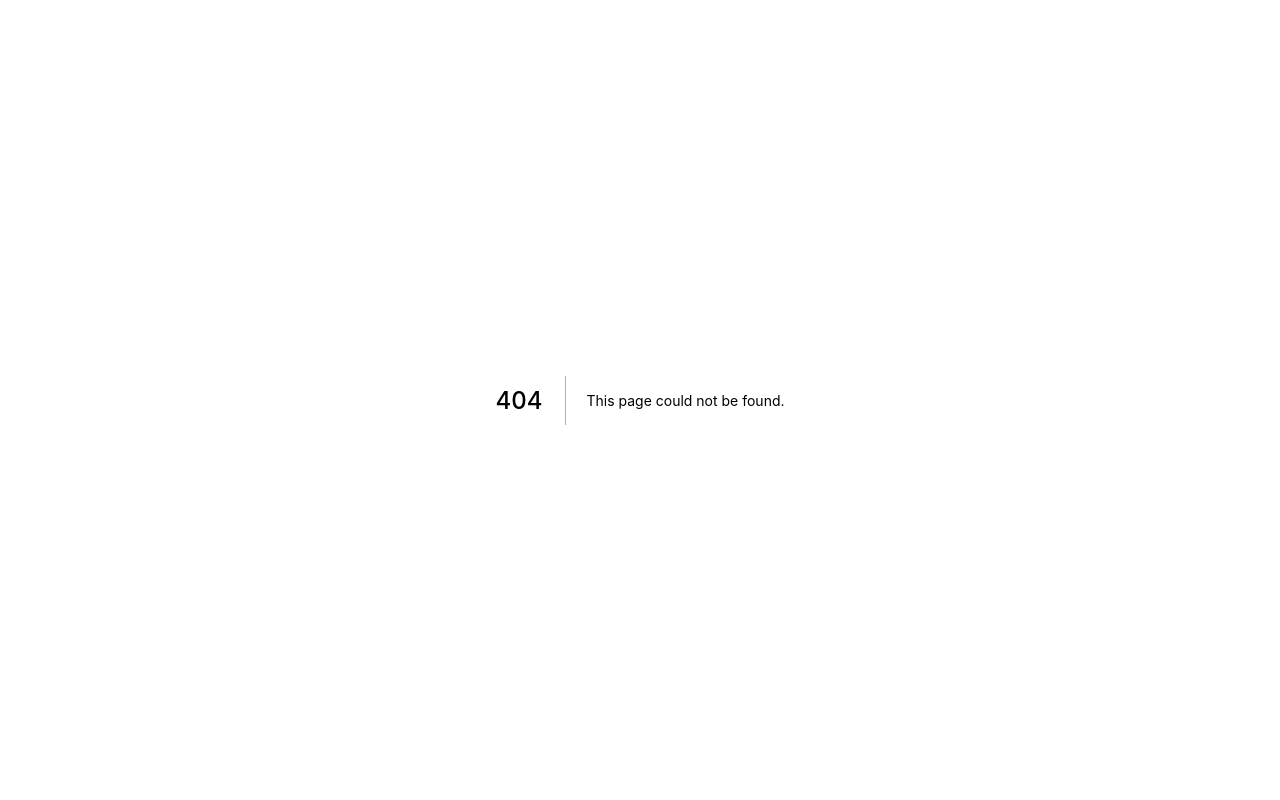
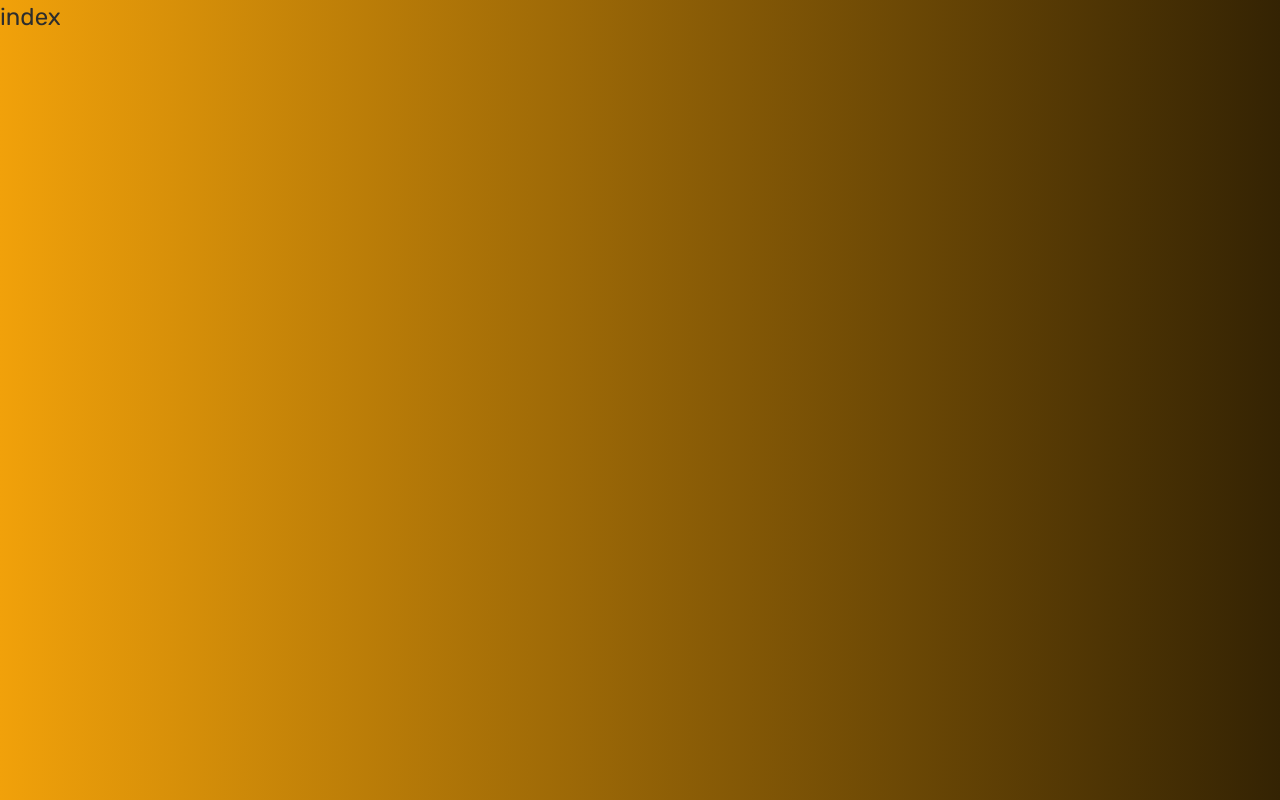
Before and after one commit to DanielSCustodio/Blog-Coderockr, a Next.js app: page /posts/1 in a window 1280 px wide. Before the commit this address had no page. Built offline with nearby package versions, Linux system fonts and the light colour scheme.

Commit message:
feat: Global style definition

```diff
--- /dev/null
+++ b/src/pages/404/index.tsx
@@ -0,0 +1,6 @@
+import React from 'react';
+import Link from 'next/link';
+
+export default function NotFound() {
+  return <span>404 - This page could not be found.</span>;
+}
--- a/src/pages/_document.tsx
+++ b/src/pages/_document.tsx
@@ -35,7 +35,7 @@ class MyDocument extends Document {
         <Head>
           <link rel="preconnect" href="https://fonts.gstatic.com" />
           <link
-            href="https://fonts.googleapis.com/css2?family=Roboto:wght@100;400;700&display=swap"
+            href="https://fonts.googleapis.com/css2?family=Rubik:wght@400;500;700&display=swap"
             rel="stylesheet"
           />
           <link rel="shortcut icon" href="/favicon.png" type="image/png" />
--- /dev/null
+++ b/src/pages/posts/[id].tsx
@@ -0,0 +1,5 @@
+import React from 'react';
+
+export default function Post() {
+  return <div>index</div>;
+}
--- /dev/null
+++ b/src/pages/posts/index.tsx
@@ -0,0 +1,5 @@
+import React from 'react';
+
+export default function Posts() {
+  return <div>index</div>;
+}
--- a/src/styles/global.ts
+++ b/src/styles/global.ts
@@ -2,7 +2,33 @@ import { createGlobalStyle } from 'styled-components';
 
 export const GlobalStyles = createGlobalStyle`
 
+  *{
+    box-sizing: border-box;
+    padding: 0;
+    margin: 0;
+  }
+
   body{
-    background-color: #131313;
+    background: linear-gradient(90deg, #F1A10A 0%, #342303 100%);
+    color: #2D2D2D;
+    font-family: 'Rubik', sans-serif;
+  }
+
+  a{
+    text-decoration: none;
+  }
+
+  body, input, textarea, select, bottom {
+    font: 400 1.5rem "Rubik";
+    line-height: 2.125rem;
+  }
+
+  h1, h2 {
+    font-size: 2.25rem;
+    line-height: 2.688rem;
+  }
+
+  button {
+    cursor: pointer;
   }
 `;
```
